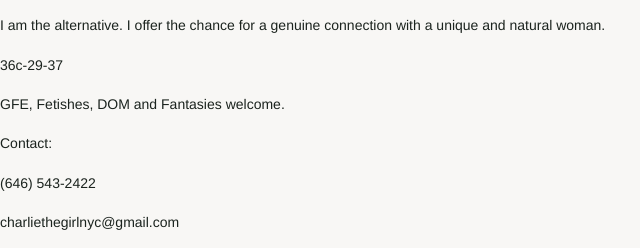
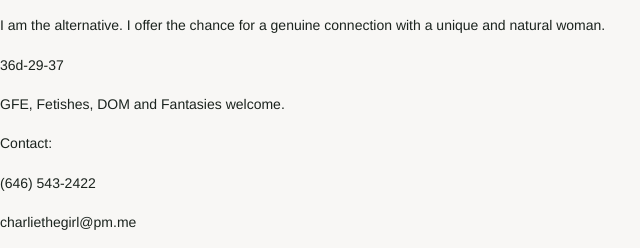
Before and after one commit to charliethegirl/charliethegirl.github.io, a plain HTML site: page aboutme.html in a window 1280 px wide. Shown: the part 861-1109 px from the top of the page, 0-640 px from the left. Drawn offline with Linux system fonts and the light colour scheme; a web font is replaced by a local one.

Commit message:
email change

```diff
--- a/aboutme.html
+++ b/aboutme.html
@@ -72,12 +72,12 @@
 <p><p>Contact me if you are looking for a unique experience. In the world of the cookie-cut plastic escort,</p></p>
 <p>I am the alternative. I offer the chance for a genuine connection with a unique and natural woman.</p>
 
-<p><p>36c-29-37</p></p></p>
+<p><p>36d-29-37</p></p></p>
 <p>GFE, Fetishes, DOM and Fantasies welcome.</p>
 
 <p><p>Contact:</p>
 <p>(646) 543-2422</p>
-<p>charliethegirlnyc@gmail.com </p>
+<p>charliethegirl@pm.me </p>
 
 
 
```
Also changed, not shown: aboutus.html (+9 -9 lines), contact.html (+1 -1 lines), index.html (+1 -1 lines).
